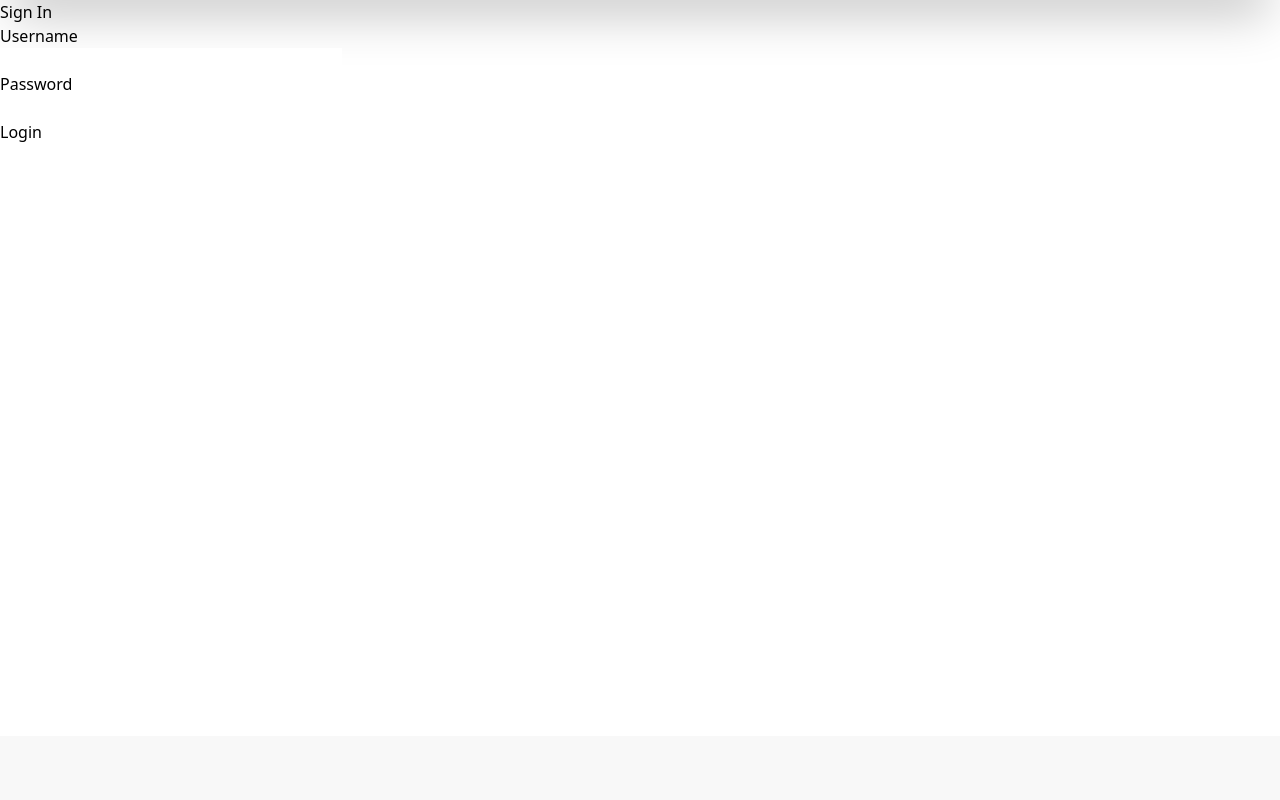
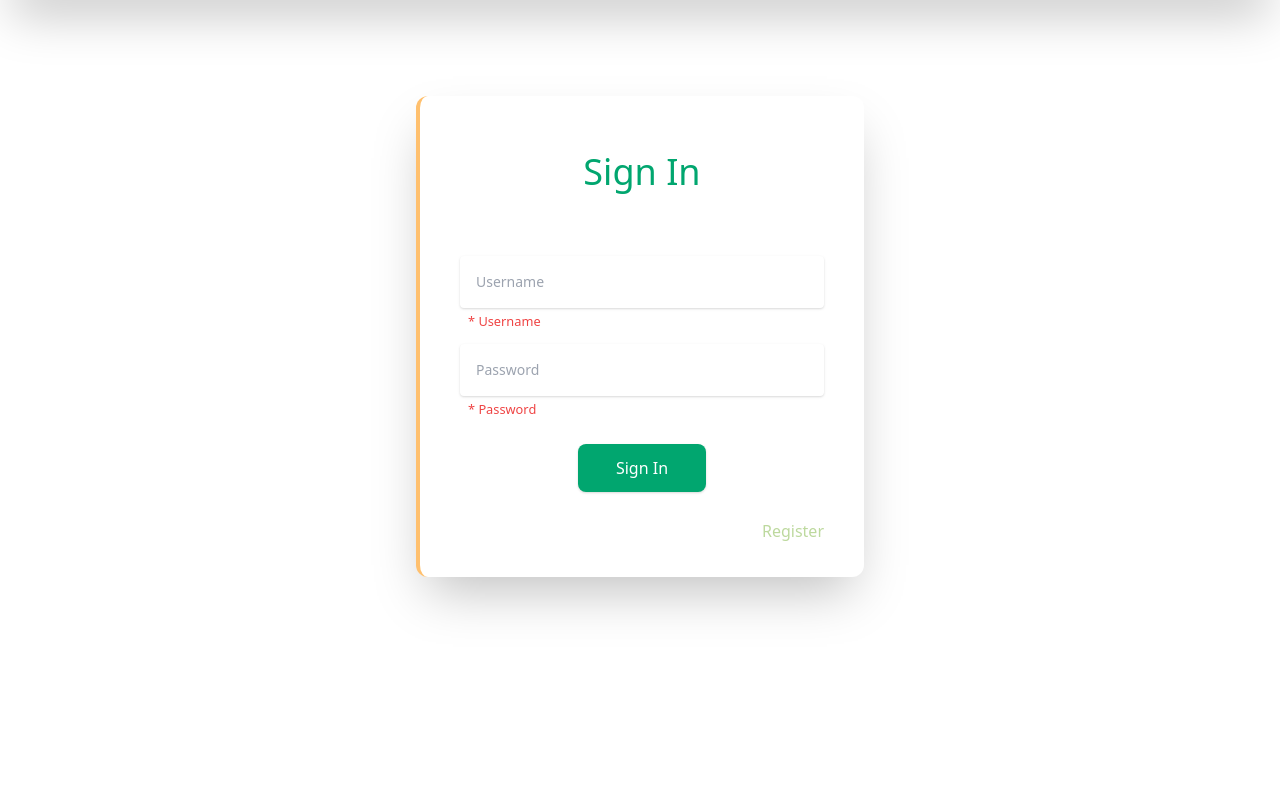
Before and after one commit to Andistar12/cis422-proj-2, a Flask app: page /login.html in a window 1280 px wide. Shown: the part 64-864 px from the top of the page. Before the commit the page ends 206 px from the top, so only its background shows below. Run offline with Flask 2, Linux system fonts and the light colour scheme; style sheets or scripts are compiled from the project's sources.

Commit message:
updated login page styled

```diff
--- a/templates/login.html
+++ b/templates/login.html
@@ -5,34 +5,34 @@
 <!-- This is the login page where user enters username and password and clicks button to login. -->
 
 <!-- component -->
-<div class="row">
-	<h1>Sign In</h1>
+<div class="flex flex-col items-center justify-center h-screen select-none">
+    <div class="flex flex-col -mt-32 bg-white px-4 sm:px-6 md:px-8 lg:px-10 py-8 rounded-xl shadow-2xl w-full max-w-md  border-l-4 border-chardonnay">
+        <div class="font-medium self-center text-4xl w-60 text-center p-6 text-jade">Sign In</div>
+        <div class="mt-10">
+            <form method="POST" action="" autocomplete="">
+				{{ form.hidden_tag() }}
+                <div class="relative w-full mb-3">
+                    <input type="text" name="username" id="usernameBox" class="border-0 p-4 placeholder-gray-400 text-gray-700 bg-white rounded text-sm shadow focus:outline-none focus:ring w-full" placeholder="Username" style="transition: all 0.15s ease 0s;" />
+                    <small class="p-2 text-red-500">* Username</small>
                 </div>
-<div class="row">
-	<form method="post" novalidate>
-		{{ form.hidden_tag() }}
-		<div class="col-4">
-			<div class="form-group">
-				<label class="form-check-label" for="usernameBox">{{ form.username.label }}</label>
-				<br>
-				{{ form.username(size=32, class="form-control", id="usernameBox") }}
-				<!-- <input type="text" class="form-control" placeholder="Username" aria-label="Username" name="username"> -->
+                <div class="relative w-full mb-3">
+                    <input type="password" name="password" id="passwordBox" class="border-0 p-4 placeholder-gray-400 text-gray-700 bg-white rounded text-sm shadow focus:outline-none focus:ring w-full" placeholder="Password" style="transition: all 0.15s ease 0s;" />
+                    <small class="p-2 text-red-500">* Password</small>
                 </div>
-			<div class="form-group">
-				<label class="form-check-label" for="passwordBox">{{ form.password.label }}</label>
-				<br>
-				{{ form.password(size=32, class="form-control", id="passwordBox") }}
-				<!-- <input type="text" class="form-control" placeholder="Password" aria-label="Password" name="password"> -->
+                <div class="text-center mt-6">
+                    <input type="submit" name="signin" id="button-login" value="Sign In" class="p-3 rounded-lg bg-jade hover:bg-chardonnay outline-none text-white shadow w-32 justify-center focus:bg-chardonnay">
                 </div>
-			<!-- <div class="form-check form-switch">
-				<input class="form-check-input" type="checkbox" id="rememberMeCheck" name="remember" value="true">
-				<label class="form-check-label" for="rememberMeCheck">Remember</label>
-			</div> -->
-			<div class="input-group mb-4">
-				<button class="btn btn-outline-primary" id="button-login">Login</button>
+                <div class="flex flex-wrap mt-6">
+                    <div class="w-1/2 text-left">
+                        <a href="#" class="hidden text-madang hover:text-medium_aquamarine text-xl"><small>Forgot password?</small></a>
+                    </div>
+                    <div class="w-1/2 text-right">
+                        <a href="/register.html" class="text-madang hover:text-medium_aquamarine text-xl"><small>Register</small></a>
                     </div>
                 </div>
             </form>
         </div>
+    </div>
+</div>
 
 {% endblock %}
--- a/templates/parent_layout.html
+++ b/templates/parent_layout.html
@@ -66,8 +66,10 @@
                 </div>
                 <div class="flex-1 flex items-center justify-center sm:items-stretch sm:justify-start">
                 <div class="flex-shrink-0 flex items-center">
-                    <img class="block h-8 w-auto" src="static/images/svg-seeklogo.com.svg" alt="tmp svg">
-                    <h3><b>tac</b></h3>
+                    <img class="block lg:hidden h-8 w-auto" src="static/images/svg-seeklogo.com.svg" alt="tmp svg">
+                    <h3 class="block lg:hidden"><b>tac</b></h3>
+                    <img class="hidden lg:block h-8 w-auto" src="static/images/svg-seeklogo.com.svg" alt="tmp svg">
+                    <h3 class="hidden lg:block"><b>tac</b></h3>
                 </div>
                 <div class="hidden sm:block sm:ml-6">
                     <div class="flex space-x-4">
```
Lines whose indentation alone changed are shown as unchanged.
